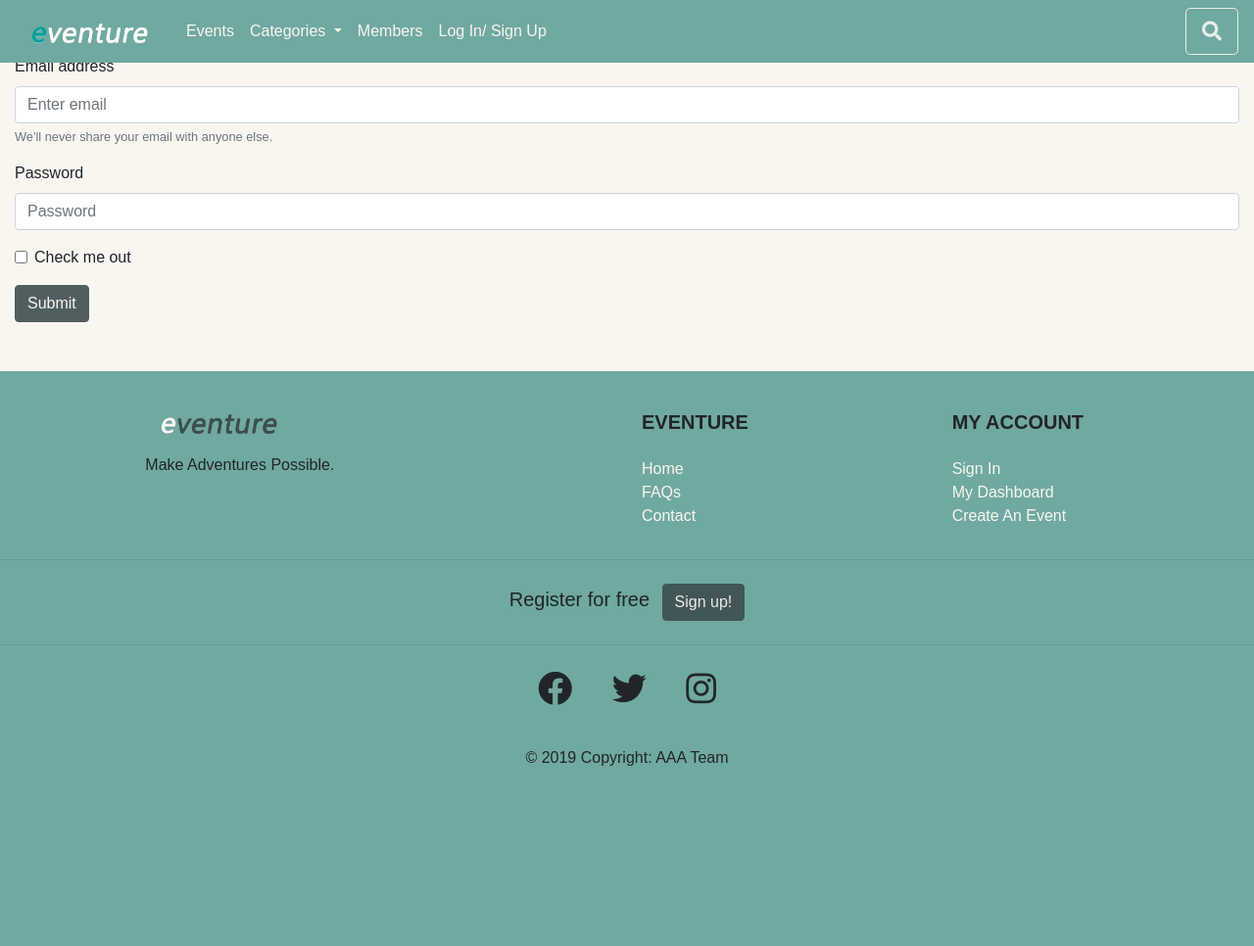
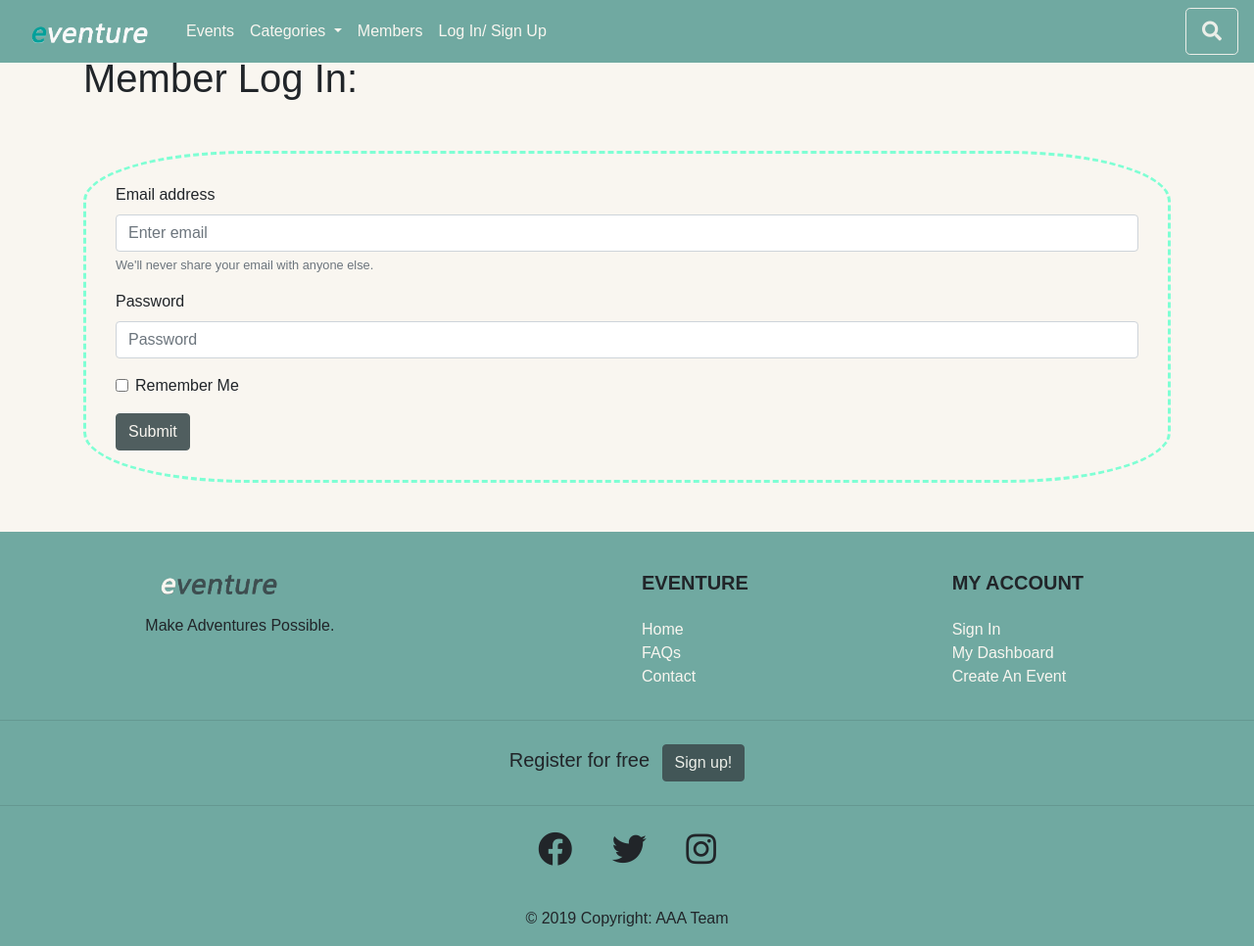
Before and after one commit to CodemasterInstitute/Eventure, a PHP site: page /logIn.php in a window 1280 px wide. Shown: the whole page at 98% size. Before the commit the page ends 782 px from the top, so only its background shows below. Run offline with PHP 8.4, Linux system fonts and the light colour scheme; some libraries are stand-ins or nearby versions.

Commit message:
updated login page +css

```diff
--- a/CSS/main.css
+++ b/CSS/main.css
@@ -336,3 +336,12 @@ p.banner-tagline {
 #cardHomePage .card-body {
     padding: 5px 10px;
 }
+
+/*Login Form Page*/
+
+#login-form{
+    padding: 30px;
+    margin: 50px 0;
+    border: 3px dashed aquamarine;
+    border-radius: 15%;
+}
--- a/logIn.php
+++ b/logIn.php
@@ -33,8 +33,9 @@
     include 'header.php';
       ?>
 
-    <div class="container-fluid">
-            <form>
+    <div class="container">
+        <h1>Member Log In:</h1>
+            <form id="login-form">
             <div class="form-group">
                 <label for="exampleInputEmail1">Email address</label>
                 <input type="email" class="form-control" id="exampleInputEmail1" aria-describedby="emailHelp" placeholder="Enter email">
@@ -46,7 +47,7 @@
             </div>
             <div class="form-group form-check">
                 <input type="checkbox" class="form-check-input" id="exampleCheck1">
-                <label class="form-check-label" for="exampleCheck1">Check me out</label>
+                <label class="form-check-label" for="exampleCheck1">Remember Me</label>
             </div>
             <button type="submit" class="btn btn-primary">Submit</button>
             </form>
```
